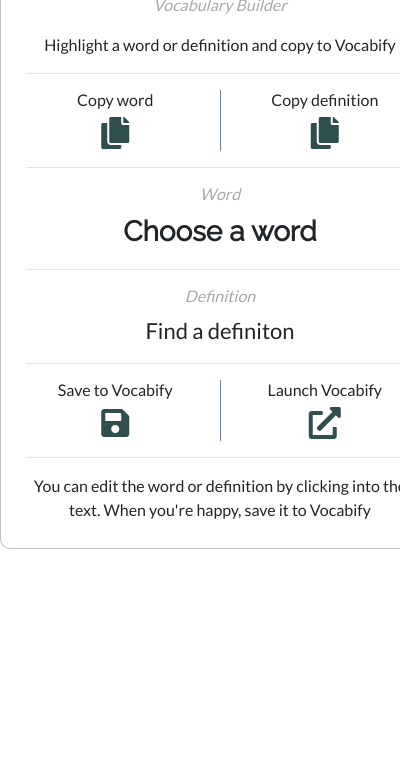
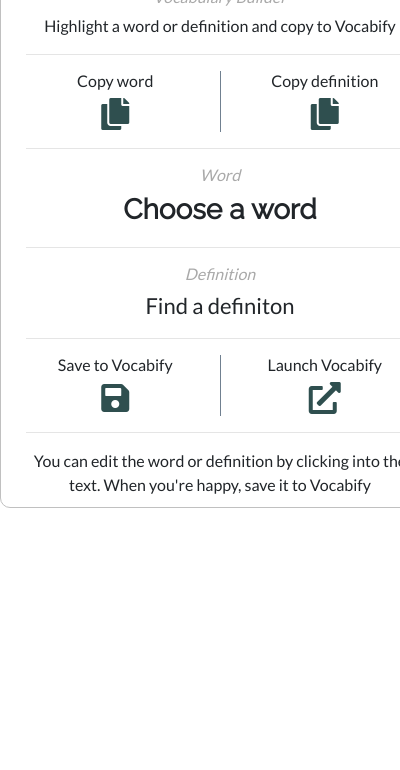
Before and after one commit to MikeDigitize/vocabify, a browser extension: page src/popup.html in a window 400 px wide. Shown: the part 74-844 px from the top of the page. Drawn offline with nearby package versions, Linux system fonts and the light colour scheme.

Commit message:
UI style tweaks to reduce popup height and get rid of scrollbar

```diff
--- a/src/popup.html
+++ b/src/popup.html
@@ -7,8 +7,12 @@
     <link href="https://fonts.googleapis.com/css?family=Lato|Raleway&display=swap" rel="stylesheet">
     <link href="css/all.min.css" rel="stylesheet">
     <style>
+        p {
+            margin-bottom: 0;
+        }
         h1 {
             font-family: 'Raleway', sans-serif;
+            margin-bottom: 0;
         }
 
         h2 {
@@ -41,6 +45,7 @@
         .subtitle {
             font-style: italic;
             color: darkgray;
+            margin-bottom: 5px;
         }
 
         i {
```
